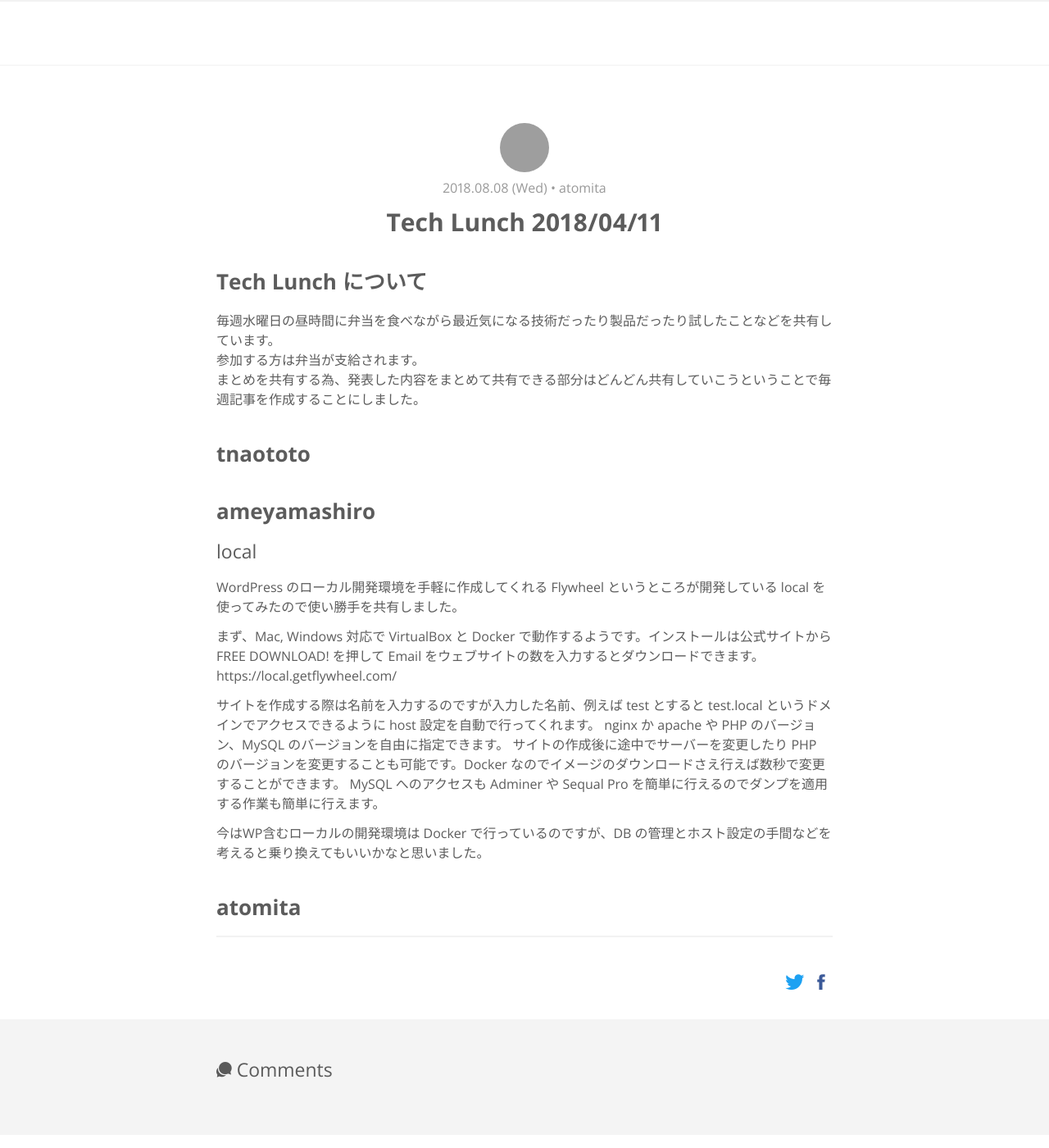
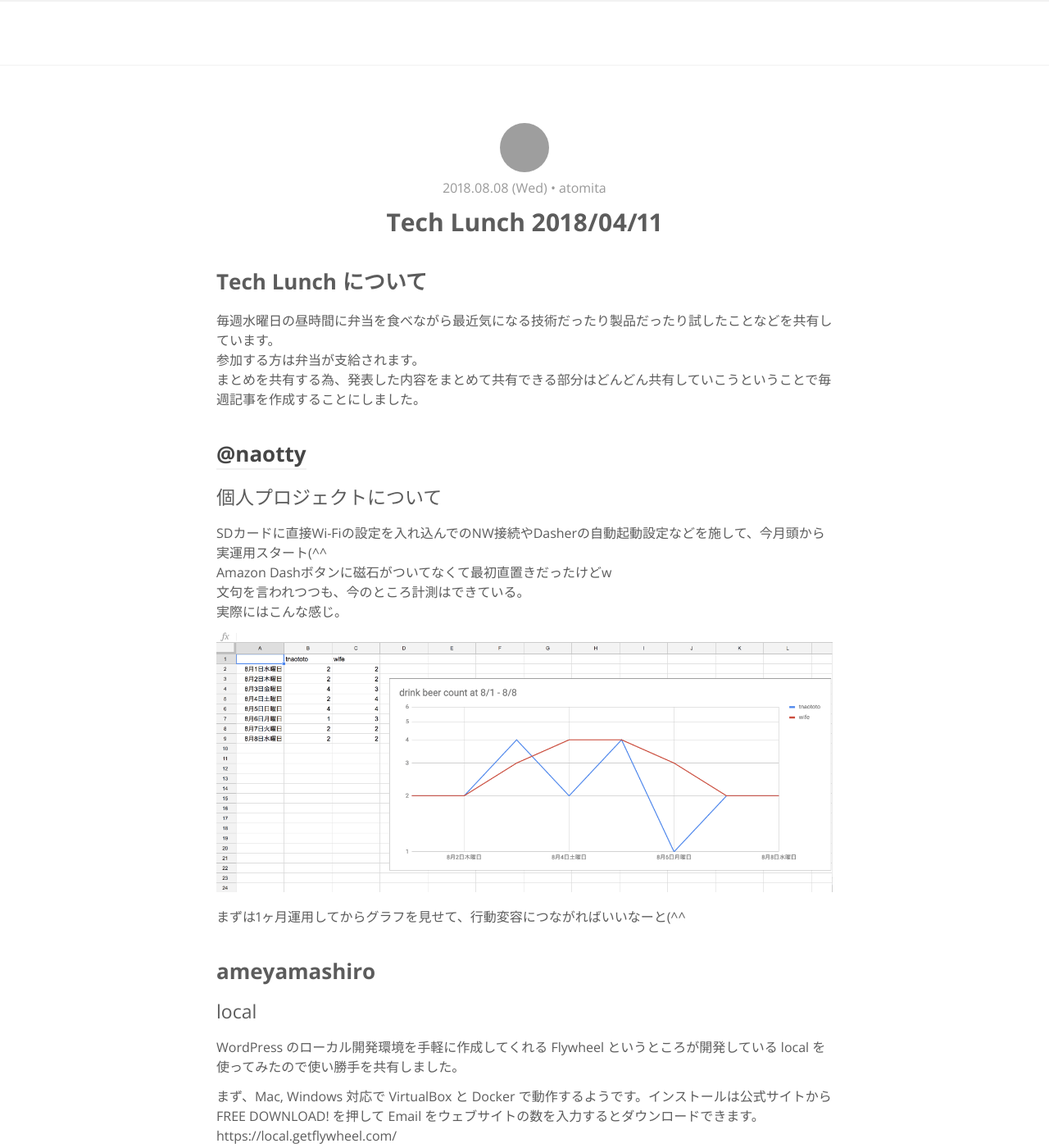
Before and after one commit to RyukyuInteractive/tech.ryukyu-i.co.jp, a Jekyll site: the page built from _posts/2018-08-08-tech-lunch-20180808.md, in a window 1280 px wide and 1400 px high. Shown: the whole window at 82% size. Built offline with Jekyll 4.4.1, drawn with Linux system fonts in a browser that asks for light colours; a script that is not in the unit is left out; comment, search, counter and statistics services are not loaded; grey boxes are pictures that could not be loaded.

Commit message:
add my post.

```diff
--- a/_posts/2018-08-08-tech-lunch-20180808.md
+++ b/_posts/2018-08-08-tech-lunch-20180808.md
@@ -13,7 +13,16 @@ typora-root-url: ..
 参加する方は弁当が支給されます。
 まとめを共有する為、発表した内容をまとめて共有できる部分はどんどん共有していこうということで毎週記事を作成することにしました。
 
-## tnaototo
+## [@naotty](https://github.com/naotty)
+### 個人プロジェクトについて
+SDカードに直接Wi-Fiの設定を入れ込んでのNW接続やDasherの自動起動設定などを施して、今月頭から実運用スタート(^^
+Amazon Dashボタンに磁石がついてなくて最初直置きだったけどw
+文句を言われつつも、今のところ計測はできている。
+実際にはこんな感じ。
+
+![06DBE641E2ADA9774BB8F384FCC54BCD.png](/images/2018/08/06DBE641E2ADA9774BB8F384FCC54BCD.png)
+
+まずは1ヶ月運用してからグラフを見せて、行動変容につながればいいなーと(^^
 
 
 ## ameyamashiro
```
Also changed, not shown: images/2018/08/06DBE641E2ADA9774BB8F384FCC54BCD.png (added).
